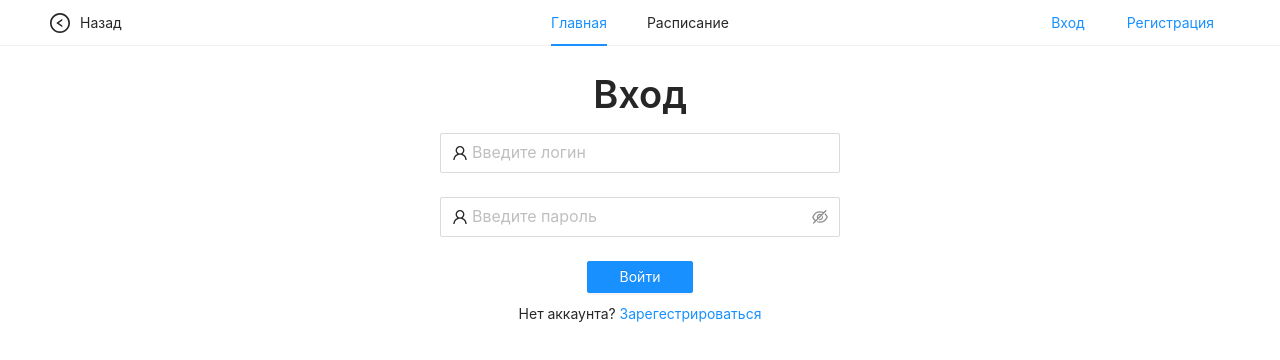
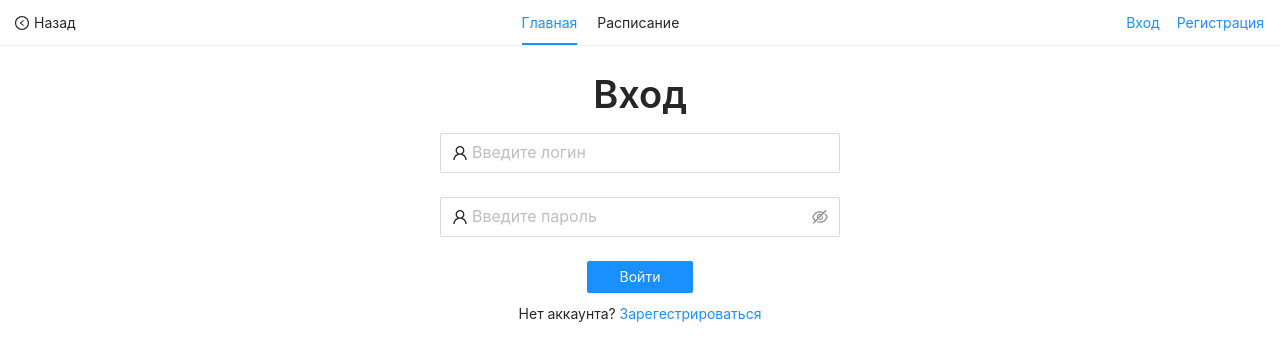
Before and after one commit to punkmachine/homework-frontend, a React (Create React App) app: page /login in a window 1280 px wide. Shown: the top 360 px of the page. Built offline with nearby package versions, Linux system fonts and the light colour scheme.

Commit message:
add new markup for menu.

```diff
--- a/src/assets/main.scss
+++ b/src/assets/main.scss
@@ -4,64 +4,75 @@
 	margin: 0 auto;
 }
 
+.header {
+	display: flex;
+	justify-content: space-between;
+	align-items: center;
+	border-bottom: 1px solid #f0f0f0;
+	padding: 0 15px;
+
+	.back {
+		display: flex;
+		align-items: center;
+		gap: 5px;
+	}
+
+	.auth-controller {
+		display: flex;
+		gap: 15px;
+		justify-content: center;
+		align-items: center;
+
+		& > .ant-btn {
+			padding: 0;
+			margin: 0;
+		}
+	}
+}
+
 .menu {
 	position: relative;
+	user-select: none;
+	display: flex;
+	justify-content: center;
+	gap: 20px;
+	align-items: center;
+	min-height: 45px;
+	font-size: 14px;
+	transition: 0.3s;
 
-	ul {
-		display: flex;
-		justify-content: center;
-	}
+	&-item {
+		transition: color 0.3s;
 
-	& > .auth-controller {
-		height: 100%;
-		position: absolute;
-		right: 50px;
-		display: flex;
-		gap: 10px;
-		align-items: center;
-		top: 0;
-	}
+		a {
+			color:rgba(0, 0, 0, 0.85);
+			text-decoration: none;
+			background-color: transparent;
+			outline: none;
+			cursor: pointer;
+			transition: color 0.3s;
+			line-height: 45px;
 
-	.back {
-		height: 100%;
-		position: absolute;
-		left: 50px;
-		cursor: pointer;
-		display: flex;
-		gap: 10px;
-		align-items: center;
-		transition: 0.3s;
-
-		&-icon {
-			font-size: 20px;
+			&:hover {
+				color: #1890ff;
+			}
 		}
 
-		&::after {
-			content: "";
-			opacity: 0;
-			height: 2px;
-			width: 80px;
-			background-color: #1890ff;
+		&.active {
+			position: relative;
 
-			position: absolute;
-			bottom: 0;
-			left: -3px;
-
-			transition: 0.3s;
-		}
-
-		&:hover {
-			transition: 0.3s;
-
-			&::after {
-				opacity: 1;
-			}
-
-			.ant-typography {
+			a {
 				color: #1890ff;
 			}
 
-			color: #1890ff;
+			&::after {
+				content: '';
+				border-bottom: 2px solid #1890ff;
+				position: absolute;
+				bottom: 0px;
+				left: 0px;
+				width: 100%;
+			}
 		}
 	}
 }
@@ -219,3 +230,17 @@
 		}
 	}
 }
+
+@media (max-width: 425px) {
+	.cardlist {
+		&-controller {
+			flex-direction: column;
+
+			&-button {
+				display: flex;
+				justify-content: space-between;
+				align-items: center;
+			}
+		}
+	}
+}
--- a/src/components/header.jsx
+++ b/src/components/header.jsx
@@ -21,7 +21,7 @@ function Header() {
 	const [hidden, setHidden] = useState(true);
 	const [activeKey, setActiveKey] = useState('main');
 
-	function selectMenu({ key }) {
+	function selectMenu(key) {
 		setActiveKey(key);
 		localStorage.setItem('activeKey', key);
 	}
@@ -44,23 +44,28 @@ function Header() {
 
 	return (
 		<header className="header">
-			<nav className="menu">
 			<div className='back' onClick={goback} hidden={hidden}>
 				<LeftCircleOutlined className='back-icon' />
 				<Typography>Назад</Typography>
 			</div>
-				<Menu
-					mode="horizontal"
-					selectedKeys={[activeKey]}
-					onSelect={selectMenu}
+			<nav className="menu">
+				<span
+					className={activeKey === 'main' ? "menu-item active" : "menu-item"}
+					onClick={() => selectMenu('main')}
 				>
-					<Menu.Item key='main'>
-						<Link to='/'>Главная</Link>
-					</Menu.Item>
-					<Menu.Item key='schedule'>
-						<Link to={SCHEDULE_PAGE_PATH}>Расписание</Link>
-					</Menu.Item>
-				</Menu>
+					<Link to='/'>
+						Главная
+					</Link>
+				</span>
+				<span
+					className={activeKey === 'schedule' ? "menu-item active" : "menu-item"}
+					onClick={() => selectMenu('schedule')}
+				>
+					<Link to={SCHEDULE_PAGE_PATH}>
+						Расписание
+					</Link>
+				</span>
+			</nav>
 			<div className="auth-controller">
 				{isAuth
 					? (
@@ -75,7 +80,6 @@ function Header() {
 						</>
 					)}
 			</div>
-			</nav>
 		</header>
 	);
 }
```
Lines whose indentation alone changed are shown as unchanged.
